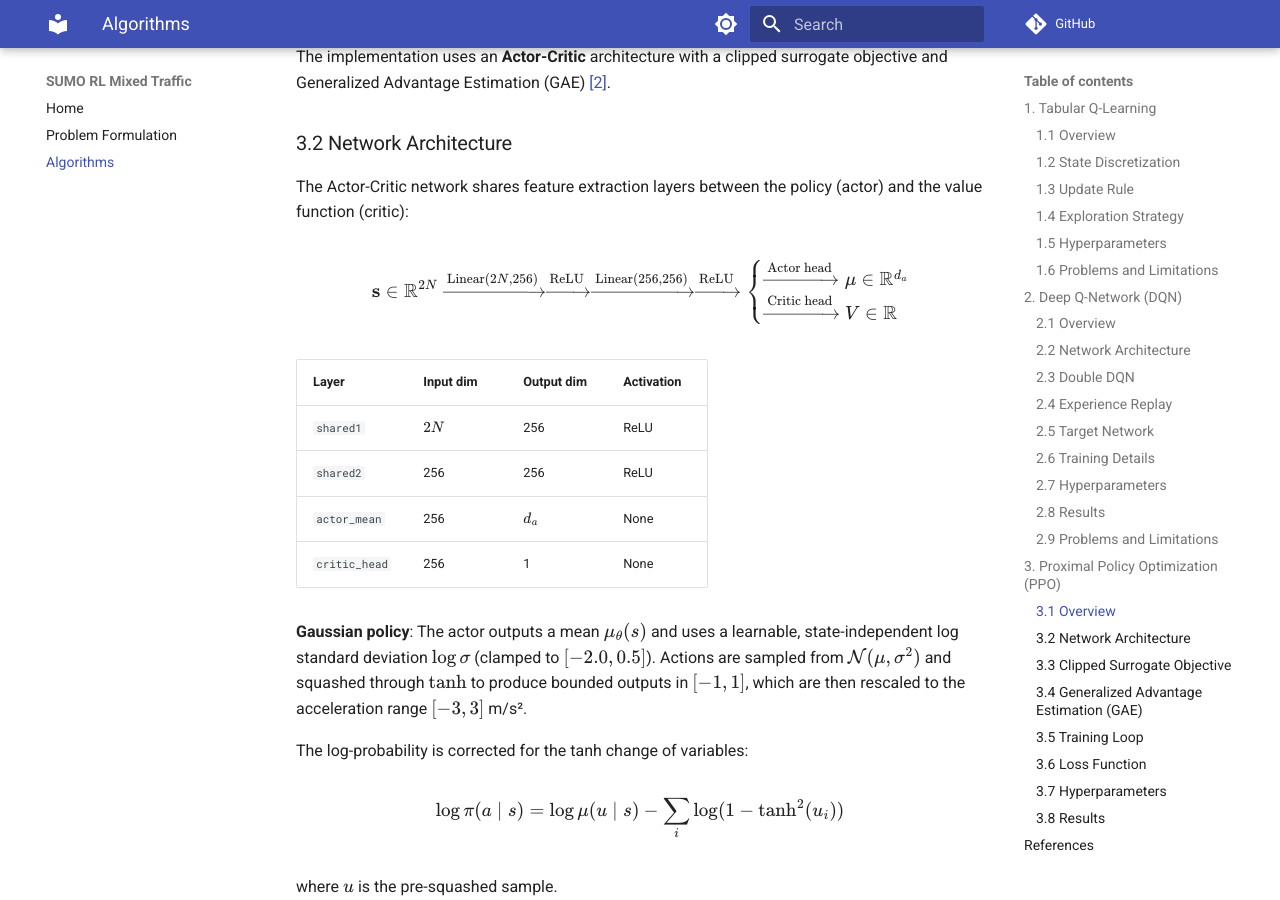
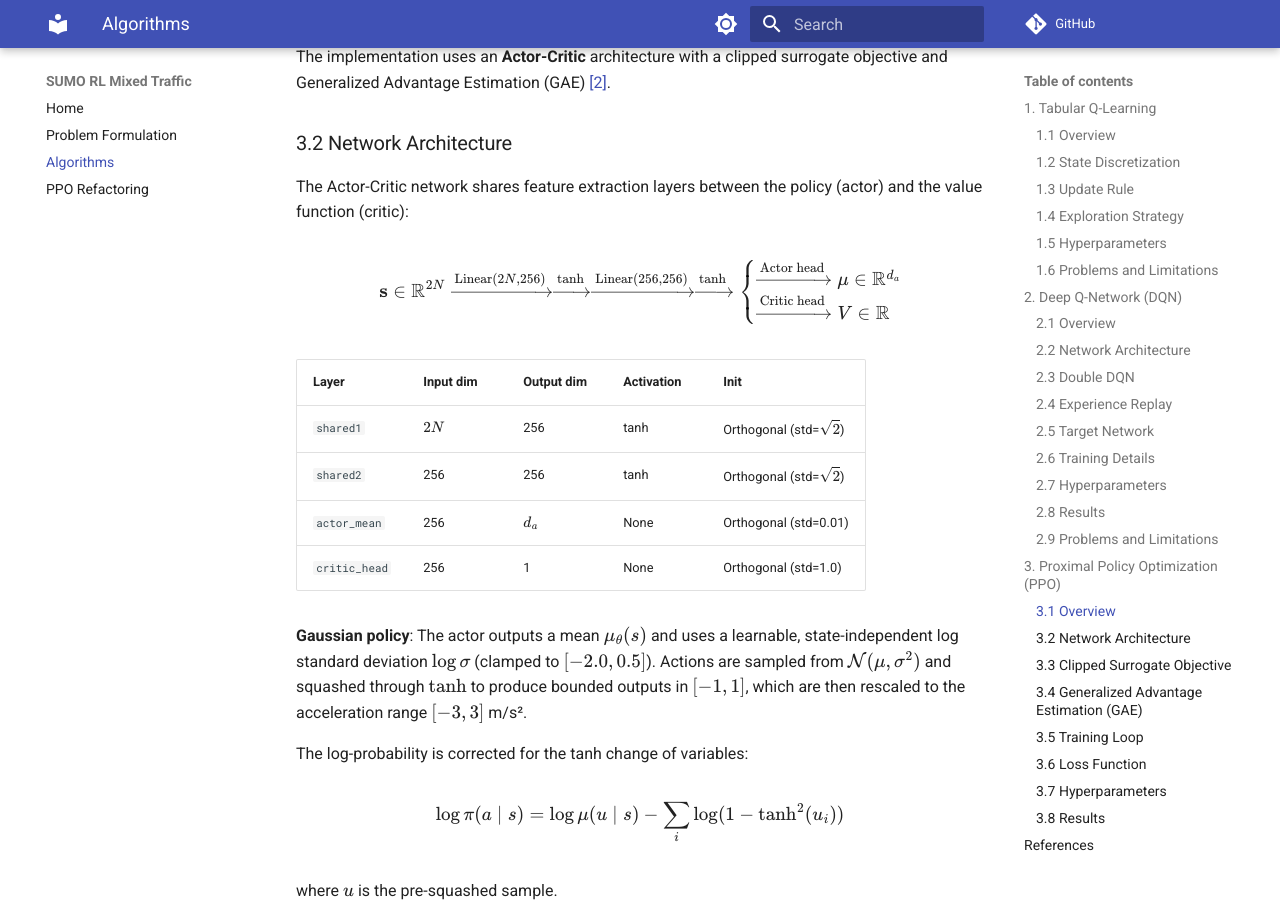
Before and after one commit to 7174Andy/sumo-rl-mixed-traffic, an MkDocs documentation site: the page built from docs/algorithms.md, in a window 1280 px wide and 900 px high, scrolled down 7867 px. Built offline with MkDocs 1.6.1 and Material for MkDocs 9.7.7, drawn with Linux system fonts in a browser that asks for light colours; comment, search, counter and statistics services are not loaded.

Commit message:
update docs

```diff
--- a/docs/algorithms.md
+++ b/docs/algorithms.md
@@ -215,15 +215,15 @@ The implementation uses an **Actor-Critic** architecture with a clipped surrogat
 The Actor-Critic network shares feature extraction layers between the policy (actor) and the value function (critic):
 
 $$
-\mathbf{s} \in \mathbb{R}^{2N} \xrightarrow{\text{Linear}(2N, 256)} \xrightarrow{\text{ReLU}} \xrightarrow{\text{Linear}(256, 256)} \xrightarrow{\text{ReLU}} \begin{cases} \xrightarrow{\text{Actor head}} \mu \in \mathbb{R}^{d_a} \\ \xrightarrow{\text{Critic head}} V \in \mathbb{R} \end{cases}
+\mathbf{s} \in \mathbb{R}^{2N} \xrightarrow{\text{Linear}(2N, 256)} \xrightarrow{\tanh} \xrightarrow{\text{Linear}(256, 256)} \xrightarrow{\tanh} \begin{cases} \xrightarrow{\text{Actor head}} \mu \in \mathbb{R}^{d_a} \\ \xrightarrow{\text{Critic head}} V \in \mathbb{R} \end{cases}
 $$
 
-| Layer         | Input dim | Output dim | Activation |
-| ------------- | --------- | ---------- | ---------- |
-| `shared1`     | $2N$      | 256        | ReLU       |
-| `shared2`     | 256       | 256        | ReLU       |
-| `actor_mean`  | 256       | $d_a$      | None       |
-| `critic_head` | 256       | 1          | None       |
+| Layer         | Input dim | Output dim | Activation | Init |
+| ------------- | --------- | ---------- | ---------- | ---- |
+| `shared1`     | $2N$      | 256        | tanh       | Orthogonal (std=$\sqrt{2}$) |
+| `shared2`     | 256       | 256        | tanh       | Orthogonal (std=$\sqrt{2}$) |
+| `actor_mean`  | 256       | $d_a$      | None       | Orthogonal (std=0.01) |
+| `critic_head` | 256       | 1          | None       | Orthogonal (std=1.0) |
 
 **Gaussian policy**: The actor outputs a mean $\mu_\theta(s)$ and uses a learnable, state-independent log standard deviation $\log \sigma$ (clamped to $[-2.0, 0.5]$). Actions are sampled from $\mathcal{N}(\mu, \sigma^2)$ and squashed through $\tanh$ to produce bounded outputs in $[-1, 1]$, which are then rescaled to the acceleration range $[-3, 3]$ m/s².
 
--- a/mkdocs.yml
+++ b/mkdocs.yml
@@ -38,3 +38,4 @@ nav:
   - Home: index.md
   - Problem Formulation: problem.md
   - Algorithms: algorithms.md
+  - PPO Refactoring: ppo-refactor.md
```
Also changed, not shown: docs/ppo-refactor.md (added, +173 -0 lines).
